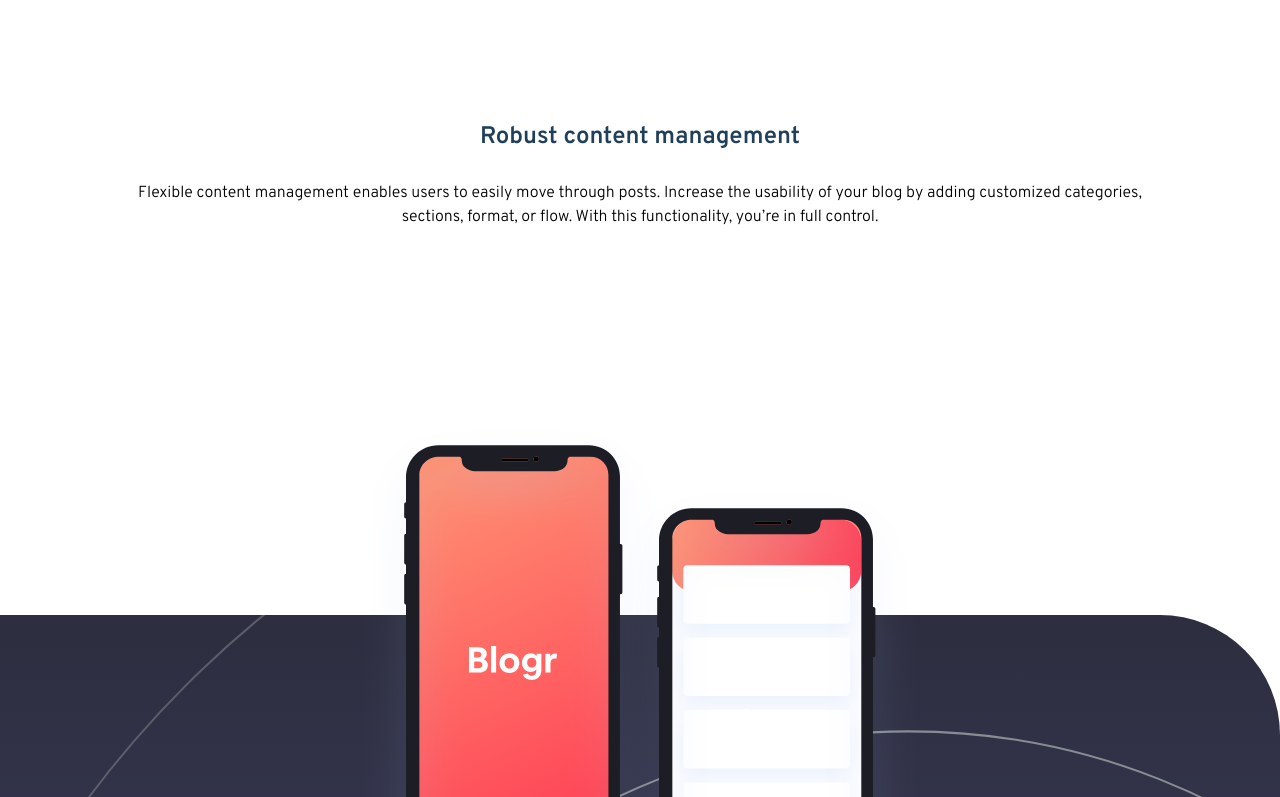
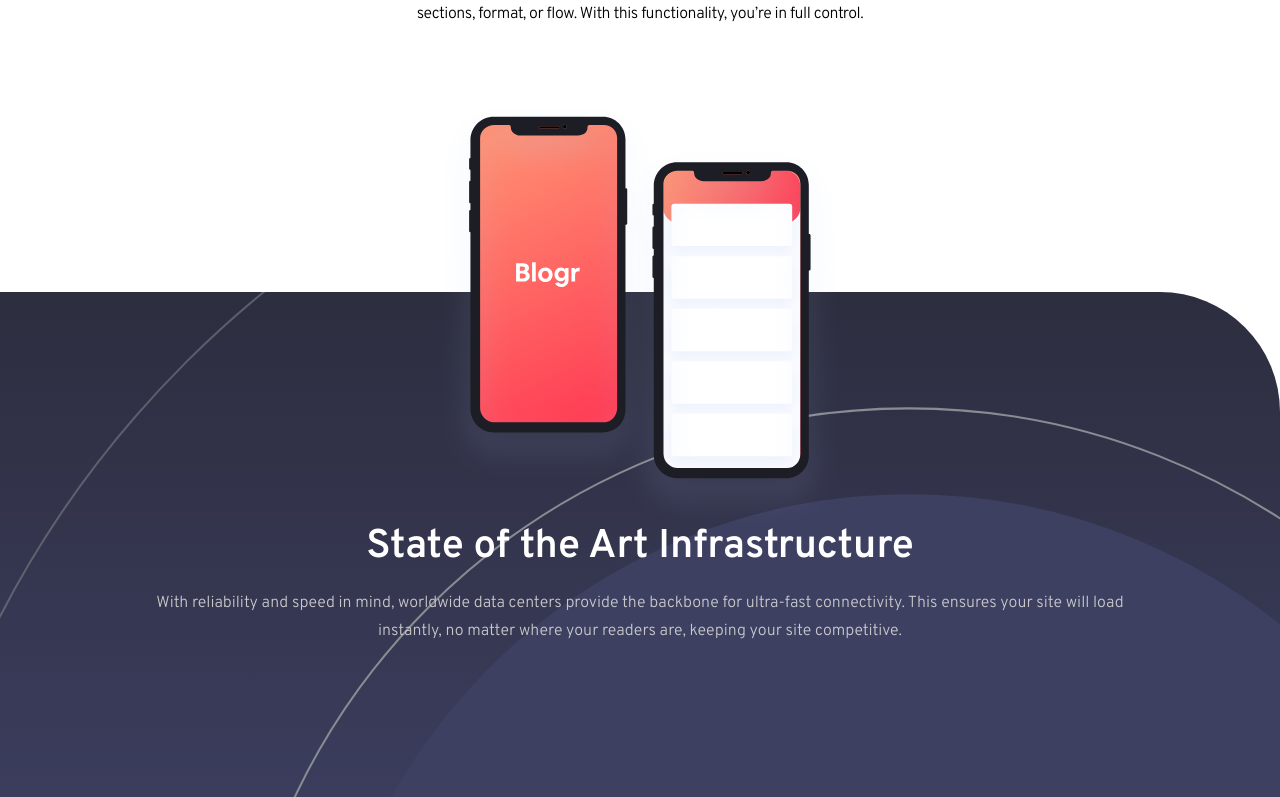
Before and after one commit to Arfirpo/blogr-landing-page-main, a React (Create React App) app: page / in a window 1280 px wide. Shown: the part 1363-2160 px from the top of the page. Built offline with nearby package versions, Linux system fonts and the light colour scheme.

Commit message:
do the responsive layouts

```diff
--- /dev/null
+++ b/src/components/BottomMenu.jsx
@@ -0,0 +1,27 @@
+import React from "react";
+import { SubMenuBottom } from "./SubMenuBottom";
+
+export const menu = {
+  1: {
+    heading: "Product",
+    items: ["Overview", "Pricing", "Marketplace", "Features", "Integrations"],
+  },
+  2: {
+    heading: "Company",
+    items: ["About", "Team", "Blog", "Careers"],
+  },
+  3: {
+    heading: "Connect",
+    items: ["Contact", "Newsletter", "LinkedIn"],
+  },
+};
+
+export const BottomMenu = () => {
+  return (
+    <div className="w-[28%] h-[69%] flex flex-col justify-between">
+      {Object.keys(menu).map((key) => (
+        <SubMenuBottom key={key} title={menu[key].heading} items={menu[key].items} />
+      ))}
+    </div>
+  );
+};
--- a/src/components/Footer.jsx
+++ b/src/components/Footer.jsx
@@ -1,7 +1,12 @@
-import React from 'react'
+import React from "react";
+import logo from "../images/logo.svg";
+import { BottomMenu } from "./BottomMenu";
 
 export const Footer = () => {
   return (
-    <footer>este es el footer</footer>
-  )
-}
+    <footer className="border-[2px] border-grayishBlue w-full h-[56.25rem] bg-veryDarkGrayBlue text-center text-grayishBlue rounded-tr-[7.5rem] flex flex-col items-center justify-evenly">
+      <img src={logo} alt="footer logo" />
+      <BottomMenu />
+    </footer>
+  );
+};
--- a/src/components/Main.jsx
+++ b/src/components/Main.jsx
@@ -33,7 +33,7 @@
 
   return (
     <main>
-      <div className="flex flex-col items-center justify-center gap-[2.5rem] mt-20">
+      <div className="flex flex-col items-center justify-center gap-[2.5rem] mt-20 mb-24">
         <Promotion img={designImg} text={"Designed for the future"} />
         <Paragraph
           title={`${descriptions[1].title}`}
@@ -45,7 +45,7 @@
         />
       </div>
       <MiddleAnnounce />
-      <div className="flex flex-col items-center">
+      <div className="flex flex-col items-center justify-center gap-[2.5rem] mb-[5.625rem] text-veryDarkGrayishBlue">
         <Promotion img={computerImg} text={""} />
         <Paragraph
             title={`${descriptions[4].title}`}
--- a/src/components/MiddleAnnounce.jsx
+++ b/src/components/MiddleAnnounce.jsx
@@ -15,15 +15,10 @@
   return (
     <div className="w-full h-[50rem] flex flex-col justify-end relative">
       <div className="h-[78.75%] bg-gradient-to-b from-veryDarkGrayBlue to-veryDarkDesaturatedBlue rounded-tr-[7.5rem] rounded-bl-[7.5rem] overflow-hidden ">
-
-        <div
-          className="w-full h-full flex flex-col items-center justify-evenly pt-[110px]"
-          style={circlePatter}
-        >
-          <img src={phonesImg} alt="phones" className="absolute top-[-20px]" />
-          <Paragraph2
-            title={`${descriptions[3].title}`}
-            paragraph={`${descriptions[3].text}`}
+        <div className="w-full h-full flex flex-col items-center justify-evenly pt-[100px]"
+          style={circlePatter}>
+          <img src={phonesImg} alt="phones" className="absolute top-[-20px] w-[400px]" />
+          <Paragraph2 title={`${descriptions[3].title}`} paragraph={`${descriptions[3].text}`}
           />
         </div>
       </div>
--- a/src/components/Paragraph.jsx
+++ b/src/components/Paragraph.jsx
@@ -2,11 +2,11 @@
 
 export const Paragraph = ({ title, paragraph }) => {
   return (
-    <div className="h-[20.25rem] flex flex-col justify-stretch items-center text-center gap-7 ">
+    <div className="flex flex-col items-center text-center gap-[1.2rem] ">
       <h1 className="w-[57.33%] text-2xl font-semibold text-veryDarkBlue">
         {title}
       </h1>
-      <p className="w-[80%]">{paragraph}</p>
+      <p className="w-[75%]  tracking-tight">{paragraph}</p>
     </div>
   );
 };
--- a/src/components/Paragraph2.jsx
+++ b/src/components/Paragraph2.jsx
@@ -2,11 +2,11 @@
 
 export const Paragraph2 = ({title, paragraph}) => {
   return (
-    <div className="h-[17.5rem] flex flex-col items-center text-center gap-3 text-White">
-      <h1 className="w-[75%] text-[2.3rem] font-semibold ">
+    <div className="h-[17.5rem] flex flex-col items-center text-center gap-3">
+      <h1 className="w-[78%] text-[2.5rem] font-semibold text-White ">
         {title}
       </h1>
-      <p className="w-[80%] leading-7">{paragraph}</p>
+      <p className="w-[80%] leading-7 text-grayishBlue">{paragraph}</p>
     </div>
   )
 }
--- a/src/components/Promotion.jsx
+++ b/src/components/Promotion.jsx
@@ -3,7 +3,7 @@
 
 export const Promotion = ({text, img}) => {
   return (
-  <div className="w-full h-[25rem] flex flex-col items-center  gap-11">
+  <div className="w-full  flex flex-col items-center  gap-11">
     <h1 className="text-2xl font-semibold text-veryDarkBlue ">{text}</h1>
     <img src={img} alt="laptop" />
   </div>);
--- /dev/null
+++ b/src/components/SubMenuBottom.jsx
@@ -0,0 +1,14 @@
+import React from 'react';
+
+export const SubMenuBottom = ({ title, items }) => {
+  return (
+    <div className='font-Ubuntu text-[1rem] flex flex-col gap-[30px]'>
+      <h2 className='text-White font-semibold'>{title}</h2>
+      <ul className='flex flex-col gap-[.3rem]'>
+        {items.map((item, index) => (
+          <li className='text-[1.1rem]' key={index}>{item}</li>
+        ))}
+      </ul>
+    </div>
+  );
+};
```
Also changed, not shown: text.html (+0 -42 lines).
